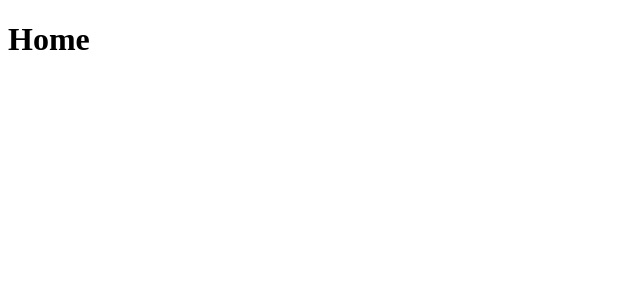
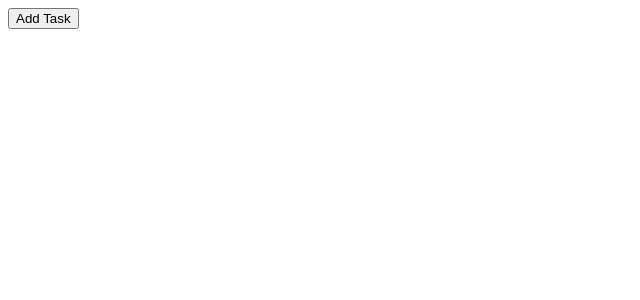
Before and after one commit to parvic/to-do-list, a Next.js app: page / in a window 1280 px wide. Shown: the top 300 px of the page, without its empty margins (0-640 px from the left). Built offline with nearby package versions, Linux system fonts and the light colour scheme.

Commit message:
added button to createNewTask()

```diff
--- a/package.json
+++ b/package.json
@@ -8,6 +8,7 @@
     "start": "next start"
   },
   "dependencies": {
+    "@material-ui/core": "^4.11.4",
     "next": "10.2.0",
     "react": "17.0.2",
     "react-dom": "17.0.2",
--- /dev/null
+++ b/src/components/Todo/index.tsx
@@ -0,0 +1,31 @@
+import { Checkbox } from '@material-ui/core';
+import { useState } from 'react';
+import * as S from './style';
+
+interface TodoProps {
+  title: string;
+  description: string;
+  // done: boolean;
+}
+
+export function Todo({ title, description }: TodoProps) {
+  const [done, setDone] = useState(false);
+
+  function handleToggle() {
+    setDone(!done);
+  }
+
+  return (
+    <S.Container>
+      <S.Main>
+        <Checkbox color="default" checked={done} onChange={handleToggle} />
+
+        <S.Description>
+          <p>{title}</p>
+          <span>{description}</span>
+        </S.Description>
+        <button type="button">Delete</button>
+      </S.Main>
+    </S.Container>
+  );
+}
--- /dev/null
+++ b/src/components/Todo/style.ts
@@ -0,0 +1,19 @@
+import styled from "styled-components";
+
+export const Container = styled.div`
+  max-width: 200px;
+`;
+
+export const Main = styled.main`
+  display: flex;
+  /* justify-content: center; */
+  align-items: center;
+
+  p {
+    font-size: 1.5rem;
+  }
+`;
+
+export const Description = styled.div`
+
+`;
--- a/src/pages/index.tsx
+++ b/src/pages/index.tsx
@@ -1,13 +1,41 @@
 import Head from 'next/head';
+import { useEffect, useState } from 'react';
+import { Todo } from '../components/Todo';
+import { Description } from '../components/Todo/style';
 
+interface TaskProps {
+  title: string;
+  description: string;
+}
 export default function Home() {
+  const [tasks, setTasks] = useState<TaskProps[]>([]);
+
+  function addTask() {
+    const task = {
+      title: 'Task',
+      description: 'description',
+    };
+    setTasks([...tasks, task]);
+  }
+
+  useEffect(() => {
+    console.log(tasks);
+  }, [tasks]);
+
   return (
     <>
       <Head>
-        <title>Home</title>
+        <title>Home | What to-do</title>
       </Head>
 
-      <h1>Home</h1>
+      {tasks.map(task => {
+        console.log(tasks);
+        return <Todo title={task.title} description={task.description} />;
+      })}
+
+      <button type="button" onClick={addTask}>
+        Add Task
+      </button>
     </>
   );
 }
```
Also changed, not shown: 1 other file (tests, documents, lock files or other folders).
